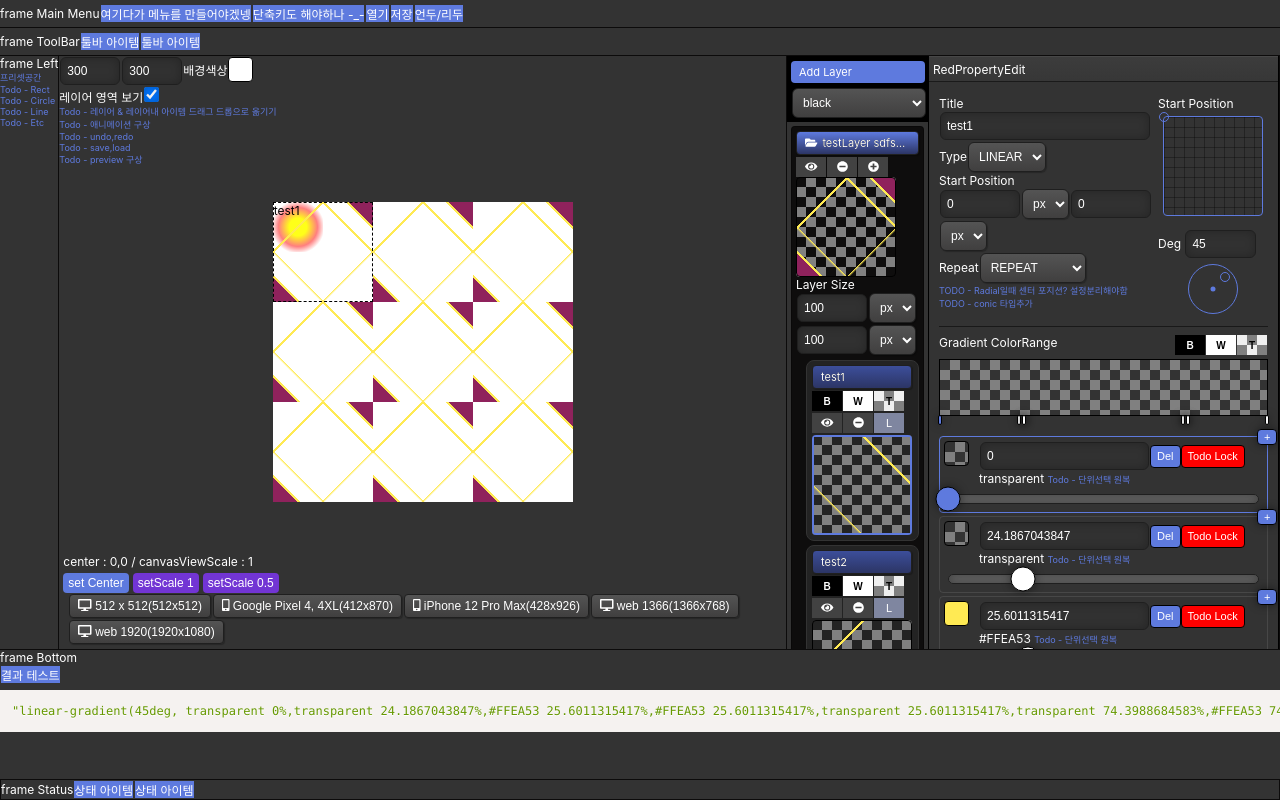
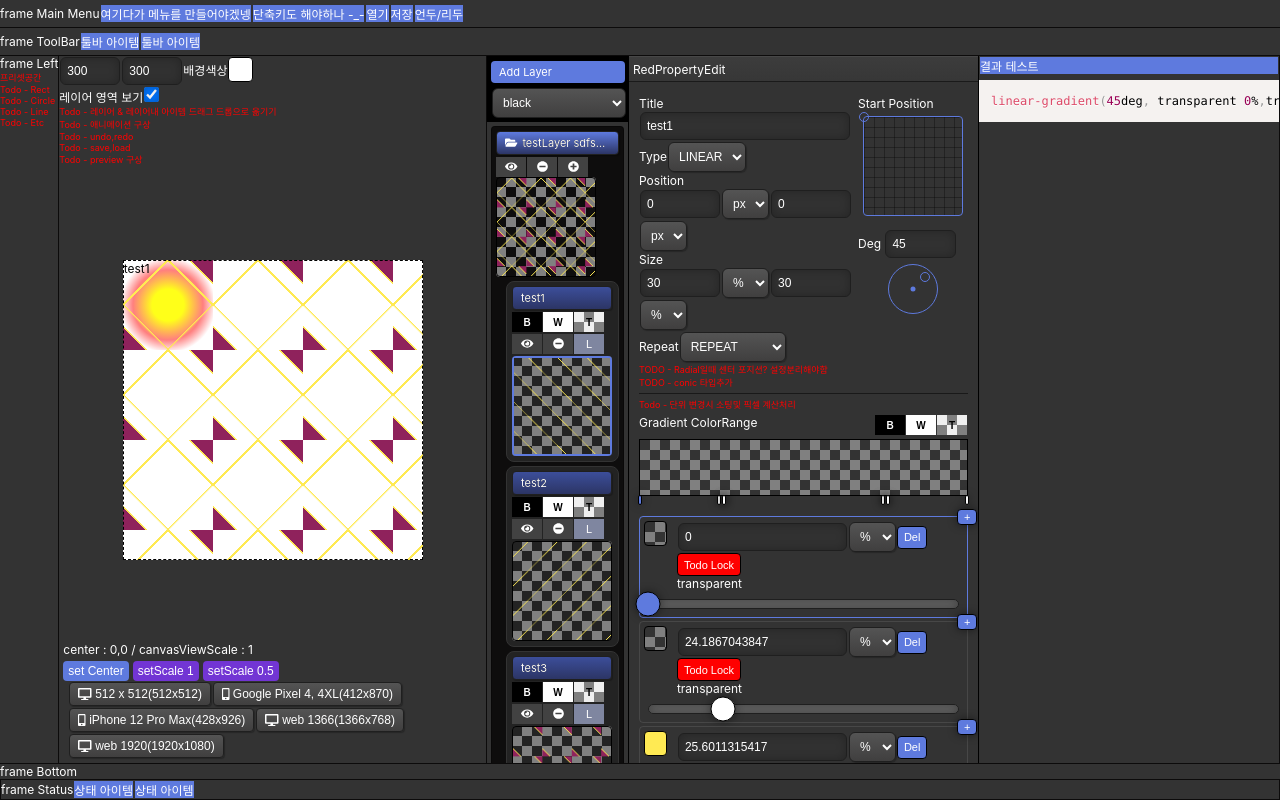
Before and after one commit to redcamel/RedGradient, a React (Create React App) app: page / in a window 1280 px wide. Built offline with nearby package versions, Linux system fonts and the light colour scheme.

Commit message:
#21 처리중

```diff
--- a/src/App.css
+++ b/src/App.css
@@ -178,7 +178,7 @@ option {
 
 
 .todo {
-    color: #5e7ade;
+    color: #ff0000;
     font-size: 9px;
 }
 
--- a/src/App.js
+++ b/src/App.js
@@ -29,7 +29,6 @@ class App extends React.Component {
           title: 'testLayer sdfsdfsdfsdf',
           visible: true,
           openYn: true,
-          size: {w: 100, wUnit: 'px', h: 100, hUnit: 'px'},
           items: [
             {
               title: 'test1',
@@ -38,17 +37,18 @@ class App extends React.Component {
               deg: 45,
               visible: true,
               position: {x: 0, xUnit: 'px', y: 0, yUnit: 'px'},
+              size: {w: 30, wUnit: '%', h: 30, hUnit: '%'},
               colorList: [
-                {color: 'transparent', range: 0},
-                {color: 'transparent', range: 24.1867043847},
-                {color: '#FFEA53', range: 25.6011315417},
-                {color: '#FFEA53', range: 25.6011315417},
-                {color: 'transparent', range: 25.6011315417},
-                {color: 'transparent', range: 74.3988684583},
-                {color: '#FFEA53', range: 74.3988684583},
-                {color: '#FFEA53', range: 75.8132956153},
-                {color: 'transparent', range: 75.8132956153},
-                {color: 'transparent', range: 100}
+                {color: 'transparent', rangeUnit:'%',range: 0},
+                {color: 'transparent', rangeUnit:'%',range: 24.1867043847},
+                {color: '#FFEA53', rangeUnit:'%',range: 25.6011315417},
+                {color: '#FFEA53', rangeUnit:'%',range: 25.6011315417},
+                {color: 'transparent', rangeUnit:'%',range: 25.6011315417},
+                {color: 'transparent', rangeUnit:'%',range: 74.3988684583},
+                {color: '#FFEA53', rangeUnit:'%',range: 74.3988684583},
+                {color: '#FFEA53', rangeUnit:'%',range: 75.8132956153},
+                {color: 'transparent', rangeUnit:'%',range: 75.8132956153},
+                {color: 'transparent', rangeUnit:'%',range: 100}
               ]
             },
             {
@@ -58,17 +58,18 @@ class App extends React.Component {
               deg: -45,
               visible: true,
               position: {x: 0, xUnit: 'px', y: 0, yUnit: 'px'},
+              size: {w: 30, wUnit: '%', h: 30, hUnit: '%'},
               colorList: [
-                {color: 'transparent', range: 0},
-                {color: 'transparent', range: 24.1867043847},
-                {color: '#FFEA53', range: 25.6011315417},
-                {color: '#FFEA53', range: 25.6011315417},
-                {color: 'transparent', range: 25.6011315417},
-                {color: 'transparent', range: 74.3988684583},
-                {color: '#FFEA53', range: 74.3988684583},
-                {color: '#FFEA53', range: 75.8132956153},
-                {color: 'transparent', range: 75.8132956153},
-                {color: 'transparent', range: 100}
+                {color: 'transparent', rangeUnit:'%',range: 0},
+                {color: 'transparent', rangeUnit:'%',range: 24.1867043847},
+                {color: '#FFEA53', rangeUnit:'%',range: 25.6011315417},
+                {color: '#FFEA53', rangeUnit:'%',range: 25.6011315417},
+                {color: 'transparent', rangeUnit:'%',range: 25.6011315417},
+                {color: 'transparent', rangeUnit:'%',range: 74.3988684583},
+                {color: '#FFEA53', rangeUnit:'%',range: 74.3988684583},
+                {color: '#FFEA53', rangeUnit:'%',range: 75.8132956153},
+                {color: 'transparent', rangeUnit:'%',range: 75.8132956153},
+                {color: 'transparent', rangeUnit:'%',range: 100}
               ]
             },
             {
@@ -78,17 +79,18 @@ class App extends React.Component {
               deg: 45,
               visible: true,
               position: {x: 0, xUnit: 'px', y: 0, yUnit: 'px'},
+              size: {w: 30, wUnit: '%', h: 30, hUnit: '%'},
               colorList: [
-                {color: '#8F225C', range: 0},
-                {color: '#8F225C', range: 12.4469589816},
-                {color: '#FFEA53', range: 12.4469589816},
-                {color: '#FFEA53', range: 13.8613861386},
-                {color: 'transparent', range: 13.8613861386},
-                {color: 'transparent', range: 86.1386138614},
-                {color: '#FFEA53', range: 86.1386138614},
-                {color: '#FFEA53', range: 87.5530410184},
-                {color: '#8F225C', range: 87.5530410184},
-                {color: '#8F225C', range: 100}
+                {color: '#8F225C', rangeUnit:'%',range: 0},
+                {color: '#8F225C', rangeUnit:'%',range: 12.4469589816},
+                {color: '#FFEA53', rangeUnit:'%',range: 12.4469589816},
+                {color: '#FFEA53', rangeUnit:'%',range: 13.8613861386},
+                {color: 'transparent', rangeUnit:'%',range: 13.8613861386},
+                {color: 'transparent', rangeUnit:'%',range: 86.1386138614},
+                {color: '#FFEA53', rangeUnit:'%',range: 86.1386138614},
+                {color: '#FFEA53', rangeUnit:'%',range: 87.5530410184},
+                {color: '#8F225C', rangeUnit:'%',range: 87.5530410184},
+                {color: '#8F225C', rangeUnit:'%',range: 100}
               ]
             }
           ]
@@ -97,7 +99,6 @@ class App extends React.Component {
           title: 'testLayer ',
           visible: true,
           openYn: true,
-          size: {w: 50, wUnit: 'px', h: 50, hUnit: 'px'},
           items: [
             {
               title: 'test',
@@ -106,11 +107,12 @@ class App extends React.Component {
               deg: 45,
               visible: true,
               position: {x: 0, xUnit: 'px', y: 0, yUnit: 'px'},
+              size: {w: 30, wUnit: '%', h: 30, hUnit: '%'},
               colorList: [
-                {color: 'rgba(255,255,0,0.9)', range: 25},
-                {color: 'rgba(255,0,0,0.5)', range: 55},
-                {color: 'transparent', range: 75},
-                {color: 'transparent', range: 100}
+                {color: 'rgba(255,255,0,0.9)', rangeUnit:'%',range: 25},
+                {color: 'rgba(255,0,0,0.5)', rangeUnit:'%',range: 55},
+                {color: 'transparent', rangeUnit:'%',range: 75},
+                {color: 'transparent', rangeUnit:'%',range: 100}
               ]
             }
           ]
@@ -156,16 +158,19 @@ class App extends React.Component {
             <div style={{display: "flex", height: '100%'}}>
               <RedLayer rootComponent={this}/>
               {this.state.activeSubData ? <RedPropertyEdit rootComponent={this}/> : ''}
+              <div style={{width:'300px'}}>
+                <div style={style.test}>결과 테스트</div>
+                <SyntaxHighlighter language="css" wrapLongLines={'pre'}>
+                  {JSON.stringify(RedLayer.calcGradients(this.state.layers), null, 2, this.state.bgColor).replace(/"/g, '')}
+                </SyntaxHighlighter>
+              </div>
             </div>
 
           </div>
         </div>
       </div>
-      <div className={'frame_bottom'} style={{height: '500px', maxHeight: '500px', overflow: 'auto'}}>frame Bottom
-        <div style={style.test}>결과 테스트</div>
-        <SyntaxHighlighter language="css" wrapLongLines={'pre'}>
-          {JSON.stringify(RedLayer.calcGradients(this.state.layers), null, 2, this.state.bgColor)}
-        </SyntaxHighlighter>
+      <div className={'frame_bottom'} >frame Bottom
+
       </div>
       <div className={'frame_status'}>frame Status
         <div style={style.test}>상태 아이템</div>
--- a/src/editor/DataItem.js
+++ b/src/editor/DataItem.js
@@ -8,9 +8,10 @@ function DataItem() {
     deg: 90,
     visible: true,
     position: {x: 0, xUnit: '%', y: 0, yUnit: '%'},
+    size: {w: 30, wUnit: '%', h: 30, hUnit: '%'},
     colorList: [
-      {color: 'rgba(255,255,255,1)', range: 0},
-      {color: 'rgba(255,255,255,0.1)', range: 100}
+      {color: 'rgba(255,255,255,1)', rangeUnit:'%',range: 0},
+      {color: 'rgba(255,255,255,0.1)',rangeUnit:'%',range: 100}
     ]
   };
 }
--- a/src/editor/DataLayer.js
+++ b/src/editor/DataLayer.js
@@ -7,7 +7,6 @@ function DataLayer() {
     title: `layer${uuid++}`,
     visible: true,
     openYn: true,
-    size: {w: 100, wUnit: '%', h: 100, hUnit: '%'},
     items: [new DataItem()]
   };
 }
--- a/src/editor/canvas/RedCanvas.jsx
+++ b/src/editor/canvas/RedCanvas.jsx
@@ -9,7 +9,6 @@
 import React from "react";
 import RedLayer from "../layer/RedLayer.jsx";
 import drawCanvasUI from "./drawCanvasUI.js";
-
 class RedCanvas extends React.Component {
   constructor(props) {
     super(props);
@@ -28,7 +27,6 @@ class RedCanvas extends React.Component {
   drawCall(canvasInfo, layers, bgColor) {
     const rootComponent = this.props.rootComponent;
     const rootComponentState = rootComponent.state;
-    const activeLayer = rootComponentState.activeLayer;
     const activeSubData = rootComponentState.activeSubData;
     return <div style={{
       ...style.canvas,
@@ -48,8 +46,8 @@ class RedCanvas extends React.Component {
             position: 'absolute',
             left: `${activeSubData['position']['x']}${activeSubData['position']['xUnit']}`,
             top: `${activeSubData['position']['y']}${activeSubData['position']['yUnit']}`,
-            width: `${activeLayer['size']['w']}${activeLayer['size']['wUnit']}`,
-            height: `${activeLayer['size']['h']}${activeLayer['size']['hUnit']}`,
+            width: `${canvasInfo['width']}px`,
+            height: `${canvasInfo['height']}px`,
             border: '1px dashed #000',
             color: '#000'
           }}
@@ -107,7 +105,7 @@ const style = {
     position: 'absolute',
     top: '50%',
     left: '50%',
-    overflow: 'hidden',
+    // overflow: 'hidden',
     transition: 'transform 0.01s'
   },
   itemContainer: {
--- a/src/editor/layer/RedLayer.jsx
+++ b/src/editor/layer/RedLayer.jsx
@@ -89,7 +89,7 @@ class RedLayer extends React.Component {
                 className={'transparent_checker'}
                 style={{
                   width: `${SIZE}px`,
-                  height: `${layerSize.h / layerSize.w * SIZE}px`,
+                  height: `${SIZE}px`,
                   cursor: 'pointer',
                   borderRadius: '4px',
                   overflow: 'hidden',
@@ -99,35 +99,6 @@ class RedLayer extends React.Component {
               >
                 <div className={'layerItem'}
                      style={{background: `${RedLayer.calcGradientItems(layer['items'], false, layer)},${this.state.layerBgColor}`}}/>
-              </div>
-              <div style={style.itemContainer}>
-                Layer Size
-                <div>
-                  <RedNumber
-                    width={'70px'}
-                    value={layerSize['w'] || 0}
-                    HD_onInput={e => {
-                      layerSize['w'] = e.target.value;
-                      rootComponent.setState({});
-                    }}/>
-                  <RedSelect value={layerSize['wUnit']} options={['px', '%']} HD_change={e => {
-                    layerSize['wUnit'] = e.target.value;
-                    rootComponent.setState({});
-                  }}/>
-                </div>
-                <div>
-                  <RedNumber
-                    width={'70px'}
-                    value={layerSize['h'] || 0}
-                    HD_onInput={e => {
-                      layerSize['h'] = e.target.value;
-                      rootComponent.setState({});
-                    }}/>
-                  <RedSelect value={layerSize['hUnit']} options={['px', '%']} HD_change={e => {
-                    layerSize['hUnit'] = e.target.value;
-                    rootComponent.setState({});
-                  }}/>
-                </div>
               </div>
               <div>{layer.openYn ? layer.items.map(item => <RedLayerSubItem layer={layer} item={item}
                                                                             rootComponent={rootComponent}/>) : ''}</div>
@@ -148,11 +119,11 @@ RedLayer.calcGradientItem = (data, checkVisible, layer) => {
   if (layer && !layer['visible']) return 'linear-gradient(45deg, transparent,transparent )';
   //TODO - 여기정리
   const gradients = data['colorList'].map(v => {
-    let colorRangeTxt = v['range'] === undefined ? '' : `${v['range']}%`;
+    let colorRangeTxt = v['range'] === undefined ? '' : `${v['range']}${v['rangeUnit']}`;
     return `${v['color']} ${colorRangeTxt}`;
   });
   const positionTxt = data['position'] ? ` ${data['position']['x']}${data['position']['xUnit']} ${data['position']['y']}${data['position']['yUnit']}` : '';
-  const sizeTxt = layer['size'] ? ` ${layer['size']['w']}${layer['size']['wUnit']} ${layer['size']['h']}${layer['size']['hUnit']}` : '';
+  const sizeTxt = data['size'] ? ` ${data['size']['w']}${data['size']['wUnit']} ${data['size']['h']}${data['size']['hUnit']}` : '100% 100%';
   const repeatTxt = data['repeatType'] === REPEAT_TYPE.REPEAT ? '' : data['repeatType']
   let result
   if (data['type'] === GRADIENT_TYPE.LINEAR) result = `${data['type']}(${data['deg']}deg, ${gradients}) ${positionTxt} / ${sizeTxt} ${repeatTxt}`;
--- a/src/editor/layer/RedLayerSubItem.jsx
+++ b/src/editor/layer/RedLayerSubItem.jsx
@@ -80,7 +80,7 @@ class RedLayerSubItem extends React.Component {
         className={'transparent_checker'}
         style={{
           width: `${SIZE}px`,
-          height: `${layerSize.h / layerSize.w * (SIZE)}px`,
+          height: `${SIZE}px`,
           cursor: 'pointer',
           borderRadius: '4px',
           overflow: 'hidden',
--- a/src/editor/property/RedGradientColorEdit.jsx
+++ b/src/editor/property/RedGradientColorEdit.jsx
@@ -54,9 +54,10 @@ class RedGradientColorEdit extends React.Component {
   };
 
   sortColorList() {
+    const canvasInfo  =this.props.rootComponent.state.canvasInfo
     this.props.rootComponent.state.activeSubData.colorList.sort((a, b) => {
-      const aX = a['range'];
-      const bX = b['range'];
+      const aX = a['rangeUnit'] === '%' ? a['range'] : (a['range'] / canvasInfo['width'] * 100);
+      const bX = b['rangeUnit'] === '%' ? b['range'] : (b['range'] / canvasInfo['width'] * 100);
       if (aX > bX) return 1;
       if (aX < bX) return -1;
       return 0;
--- a/src/editor/property/RedGradientColorItem.jsx
+++ b/src/editor/property/RedGradientColorItem.jsx
@@ -10,20 +10,27 @@ import React from "react";
 import RedNumber from "../../core/RedNumber.jsx";
 import {SketchPicker} from "react-color";
 import DataColor from "../DataColor";
+import RedSelect from "../../core/RedSelect";
 
 let targetContext;
 let targetColorData;
 let targetRefBar;
 const HD_move = e => {
-  console.log(targetRefBar);
+  // console.log(targetRefBar);
   if (targetRefBar.current) {
     const tX = e.pageX - targetRefBar.current.getBoundingClientRect().x;
     //TODO - FIXME 사이즈 자동으로 결정되게 변경해야함
     let percentX = (tX / (targetRefBar.current.clientWidth + 16) * 100);
     percentX = Math.max(Math.min(100, percentX), 0);
-    targetColorData.range = percentX;
+    if(targetColorData.rangeUnit==='%'){
+      targetColorData.range = percentX;
+    }else{
+      targetColorData.range = percentX/100 * targetContext.props.rootComponent.state.canvasInfo['width'];
+    }
+
+
     targetContext.props.rootComponent.setState({});
-    console.log(tX);
+    // console.log(tX);
   }
 };
 const HD_up = e => {
@@ -57,6 +64,7 @@ class RedGradientColorItem extends React.Component {
     const rootComponent = this.props.rootComponent;
     const rootComponentState = rootComponent.state;
     const activeSubData = rootComponentState.activeSubData;
+    const canvasInfo = rootComponentState.canvasInfo;
     const colorData = this.props.colorData;
     const activeYn = this.props.activeYn;
     const colorInfo = colorData['color'];
@@ -96,6 +104,7 @@ class RedGradientColorItem extends React.Component {
         />
         <div>
           {/* TODO - 단위모델 변경 처리*/}
+
           <RedNumber
             width={'auto'}
             value={colorData['range'] || 0}
@@ -112,6 +121,15 @@ class RedGradientColorItem extends React.Component {
               this.props.HD_active(this.getIndex());
             }}
           />
+          <RedSelect value={colorData['rangeUnit']} options={['px', '%']} HD_change={e => {
+            let tUnit = e.target.value;
+            if (colorData['rangeUnit'] !== tUnit) {
+              if (colorData['rangeUnit'] === '%') colorData['range'] = canvasInfo['width'] * colorData['range'] / 100;
+              else colorData['range'] = tUnit / canvasInfo['width'] * 100;
+            }
+            colorData['rangeUnit'] = tUnit;
+            rootComponent.setState({});
+          }} />
           <button
             style={style.del}
             onClick={() => {
@@ -126,14 +144,14 @@ class RedGradientColorItem extends React.Component {
             }}
           >Todo Lock
           </button>
-          <div>{colorData['color']} <span className={'todo'}>Todo - 단위선택 원복</span></div>
+          <div>{colorData['color']}</div>
           {/*<div>r:{rgba[0]} g:{rgba[1]} b:{rgba[2]} a:{rgba[3]}</div>*/}
           {/*<div>#{rgba2hex(`rgba(${rgba.join(',')})`)}</div>*/}
         </div>
       </div>
       <div style={{margin: '8px 8px', alignItems: 'center'}}>
-        <div style={style.line} ref={this.refBar}/>
-        <div style={{...style.ball, left: `${colorData['range']}%`, background: activeYn ? '#5e7ade' : '#fff'}}
+        <div style={style.line} ref={this.refBar} />
+        <div style={{...style.ball, left: `${colorData['rangeUnit']==='px' ? colorData['range']/canvasInfo['width']*100 : colorData['range']}%`, background: activeYn ? '#5e7ade' : '#fff'}}
              onMouseDown={() => {
                targetContext = this;
                targetColorData = colorData;
--- a/src/editor/property/RedPropertyEdit.jsx
+++ b/src/editor/property/RedPropertyEdit.jsx
@@ -52,6 +52,7 @@ class RedPropertyEdit extends React.Component {
           </div>
         </div>
         <div style={style.itemContainer}>
+          <div className={'todo'}>Todo - 단위 변경시 소팅및 픽셀 계산처리</div>
           <RedGradientColorEdit rootComponent={rootComponent}/>
         </div>
         <div style={style.itemContainer}>
--- a/src/editor/property/RedPropertyPositionEdit.jsx
+++ b/src/editor/property/RedPropertyPositionEdit.jsx
@@ -13,7 +13,7 @@ class RedPropertyPositionEdit extends React.Component {
     const rootComponentState = rootComponent.state;
     const activeSubData = rootComponentState.activeSubData;
     return <div>
-      Start Position
+      Position
       <div>
         <RedNumber
           width={'80px'}
@@ -21,22 +21,47 @@ class RedPropertyPositionEdit extends React.Component {
           HD_onInput={e => {
             activeSubData['position']['x'] = e.target.value;
             rootComponent.setState({});
-          }}/>
+          }} />
         <RedSelect value={activeSubData['position']['xUnit']} options={['px', '%']} HD_change={e => {
           activeSubData['position']['xUnit'] = e.target.value;
           rootComponent.setState({});
-        }}/>
+        }} />
         <RedNumber
           width={'80px'}
           value={activeSubData['position']['y'] || 0}
           HD_onInput={e => {
             activeSubData['position']['y'] = e.target.value;
             rootComponent.setState({});
-          }}/>
+          }} />
         <RedSelect value={activeSubData['position']['yUnit']} options={['px', '%']} HD_change={e => {
           activeSubData['position']['yUnit'] = e.target.value;
           rootComponent.setState({});
-        }}/>
+        }} />
+      </div>
+      Size
+      <div>
+        <RedNumber
+          width={'80px'}
+          value={activeSubData['size']['w'] || 0}
+          HD_onInput={e => {
+            activeSubData['size']['w'] = e.target.value;
+            rootComponent.setState({});
+          }} />
+        <RedSelect value={activeSubData['size']['wUnit']} options={['px', '%']} HD_change={e => {
+          activeSubData['size']['wUnit'] = e.target.value;
+          rootComponent.setState({});
+        }} />
+        <RedNumber
+          width={'80px'}
+          value={activeSubData['size']['h'] || 0}
+          HD_onInput={e => {
+            activeSubData['size']['h'] = e.target.value;
+            rootComponent.setState({});
+          }} />
+        <RedSelect value={activeSubData['size']['hUnit']} options={['px', '%']} HD_change={e => {
+          activeSubData['size']['hUnit'] = e.target.value;
+          rootComponent.setState({});
+        }} />
       </div>
     </div>;
   }
--- a/src/editor/property/RedPropertyPositionEditByMouse.jsx
+++ b/src/editor/property/RedPropertyPositionEditByMouse.jsx
@@ -25,8 +25,8 @@ class RedPropertyPositionEditByMouse extends React.Component {
     const rect = targetContext.refRect.current.getBoundingClientRect();
     let tX = (e.pageX - (rect.x));
     let tY = (e.pageY - (rect.y));
-    let layerPixelW = layerSize.wUnit === '%' ? canvasInfo.width * layerSize.w / 100 : layerSize.w;
-    let layerPixelH = layerSize.hUnit === '%' ? canvasInfo.height * layerSize.h / 100 : layerSize.h;
+    let layerPixelW = canvasInfo.width;
+    let layerPixelH = canvasInfo.height;
     let tPercentX = activeSubData['position']['xUnit'] === '%' ? tX / SIZE * 100 : tX * layerPixelW / SIZE;
     let tPercentY = activeSubData['position']['yUnit'] === '%' ? tY / SIZE * 100 : tY * layerPixelH / SIZE;
     activeSubData['position']['x'] = tPercentX;
@@ -41,8 +41,8 @@ class RedPropertyPositionEditByMouse extends React.Component {
     const layerSize = rootComponentState.activeLayer.size;
     const position = activeSubData['position'];
     const canvasInfo = rootComponentState.canvasInfo;
-    let layerPixelW = layerSize.wUnit === '%' ? canvasInfo.width * layerSize.w / 100 : layerSize.w;
-    let layerPixelH = layerSize.hUnit === '%' ? canvasInfo.height * layerSize.h / 100 : layerSize.h;
+    let layerPixelW = canvasInfo.width;
+    let layerPixelH =  canvasInfo.height;
     let tPercentX = position['xUnit'] === '%' ? (position.x / 100 * SIZE) % 100 : ((position.x / layerPixelW * 100) % 100);
     let tPercentY = position['yUnit'] === '%' ? (position.y / 100 * SIZE) % 100 : ((position.y / layerPixelH * 100) % 100);
     if (tPercentX < 0) tPercentX = 100 + tPercentX;
```
Also changed, not shown: 10 other files (tests, documents, lock files or other folders).
